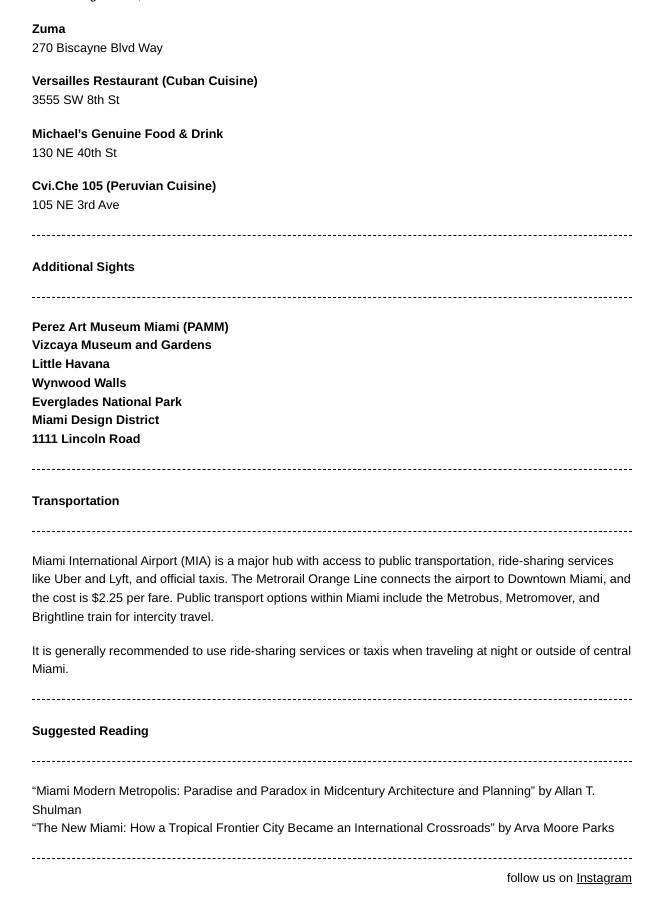
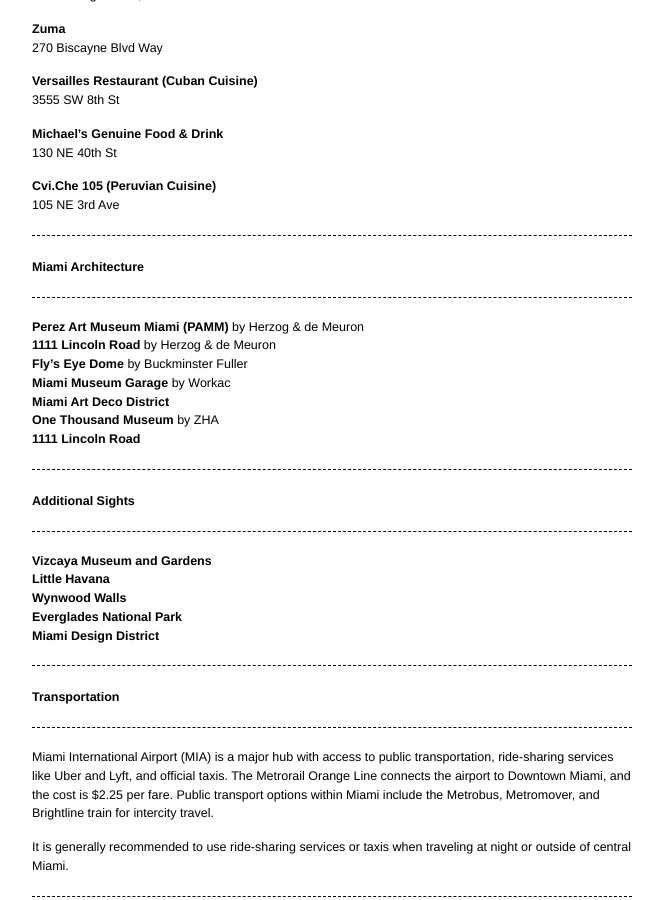
Before and after one commit to acadia2025/website, a Jekyll site: the page built from miami.md, in a window 1280 px wide and 900 px high, scrolled down 1878 px. Shown: the whole window, without its empty margins (308-971 px from the left). Built offline with Jekyll 4.4.1, drawn with Linux system fonts in a browser that asks for light colours.

Commit message:
more local

```diff
--- a/miami.md
+++ b/miami.md
@@ -91,16 +91,26 @@
 - **Cvi.Che 105 (Peruvian Cuisine)**
   105 NE 3rd Ave
 
+
+---
+## Miami Architecture
+---
+- **Perez Art Museum Miami (PAMM)**  by Herzog & de Meuron
+- **1111 Lincoln Road**  by Herzog & de Meuron
+- **Fly's Eye Dome**  by Buckminster Fuller
+- **Miami Museum Garage**  by Workac
+- **Miami Art Deco District**
+- **One Thousand Museum**  by ZHA
+- **1111 Lincoln Road**
+
 ---
 ## Additional Sights
 ---
-- **Perez Art Museum Miami (PAMM)**
 - **Vizcaya Museum and Gardens**
 - **Little Havana**
 - **Wynwood Walls**
 - **Everglades National Park**
 - **Miami Design District**
-- **1111 Lincoln Road**
 
 ---
 ## Transportation
```
